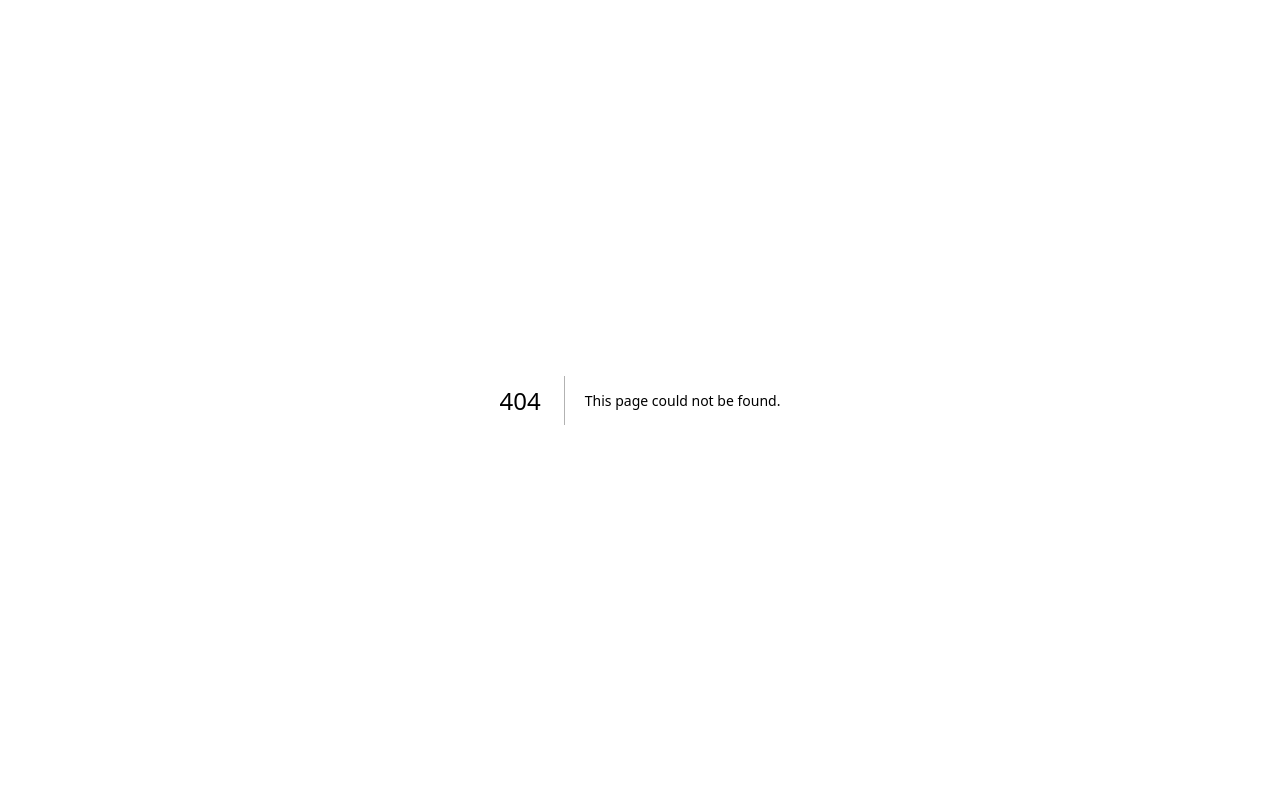
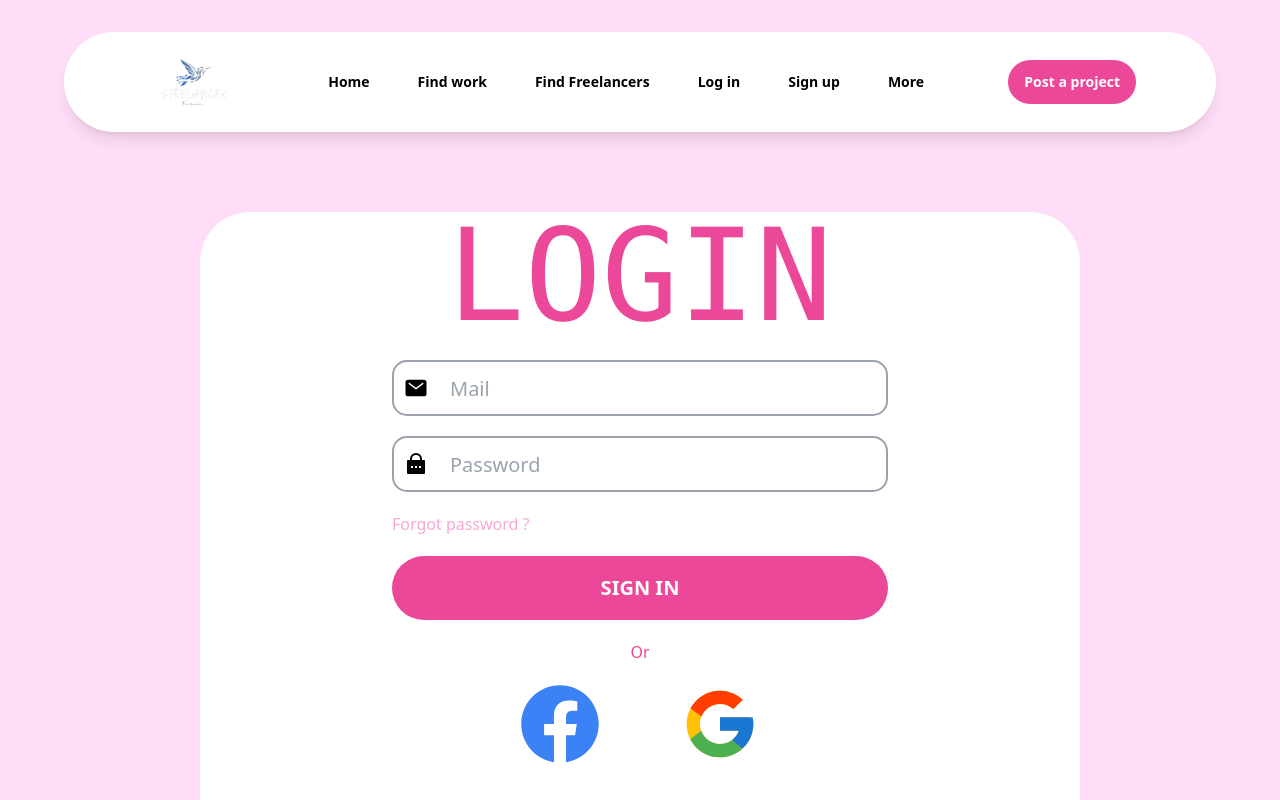
Before and after one commit to Shi-49-94-444-4444/steelancer, a Next.js app: page /login in a window 1280 px wide. Before the commit this address had no page. Shown: the top 800 px of the page. Built offline with nearby package versions, Linux system fonts and the light colour scheme.

Commit message:
up again login

```diff
--- /dev/null
+++ b/pages/login.tsx
@@ -0,0 +1,147 @@
+import FormatCusMd from "@/app/components/FormatCusMd"
+import Layout from "@/app/layout"
+import Container from "@/app/components/Container"
+import { RiLockPasswordFill } from "react-icons/ri"
+import { FaFacebook } from 'react-icons/fa'
+import { FcGoogle } from 'react-icons/fc'
+import { IoMail } from 'react-icons/io5'
+
+const Login = () => {
+  return (
+    <Layout>
+      <FormatCusMd>
+        <Container>
+          <div className="px-10">
+            <div className="
+                px-20
+                h-cus-2
+                bg-white
+                rounded-50
+              "
+            >
+              <div className="
+                  flex
+                  flex-col
+                  space-y-5
+                "
+              >
+                <div className="
+                    flex
+                    flex-row
+                    justify-center
+                  "
+                >
+                  <h1 className="
+                      font-mono
+                      text-pink-500
+                      text-9xl
+                    "
+                  >
+                    LOGIN
+                  </h1>
+                </div>
+                <form className="px-28 space-y-5">
+                  <div className="
+                      relative
+                      flex
+                      items-center
+                    "
+                  >
+                    <IoMail className="
+                        h-6
+                        w-6
+                        absolute
+                        left-3
+                      "
+                    />
+                    <input
+                      type="email"
+                      placeholder="Mail"
+                      className="
+                        pl-14
+                        pr-6
+                        py-2
+                        w-full
+                        h-14
+                        rounded-15
+                        border-2
+                        border-gray-400
+                        text-xl
+                      "
+                    />
+                  </div>
+                  <div className="
+                      relative
+                      flex
+                      items-center
+                    "
+                  >
+                    <RiLockPasswordFill className="
+                        h-6
+                        w-6
+                        absolute
+                        left-3
+                      "
+                    />
+                    <input
+                      type="password"
+                      placeholder="Password"
+                      className="
+                        pl-14
+                        pr-6
+                        py-2
+                        w-full
+                        h-14
+                        rounded-15
+                        border-2
+                        border-gray-400
+                        text-xl
+                      "
+                    />
+                  </div>
+                  <h1 className="
+                      text-pink-300
+                      cursor-pointer
+                    "
+                  >
+                    Forgot password ?
+                  </h1>
+                  <button className="
+                      w-full
+                      bg-pink-500
+                      rounded-50
+                      h-16
+                      text-xl
+                      font-semibold
+                      text-white
+                    "
+                  >
+                    SIGN IN
+                  </button>
+                </form>
+                <h1 className="
+                    text-center
+                    text-pink-500
+                  "
+                >
+                  Or
+                </h1>
+                <div className="
+                    flex
+                    flex-row
+                    justify-center
+                  "
+                >
+                  <FaFacebook size={80} className="text-blue-500 cursor-pointer mr-20"/>
+                  <FcGoogle size={80} className="cursor-pointer"/>
+                </div>
+              </div>
+            </div>
+          </div>
+        </Container>
+      </FormatCusMd>
+    </Layout>
+  )
+}
+
+export default Login
```
